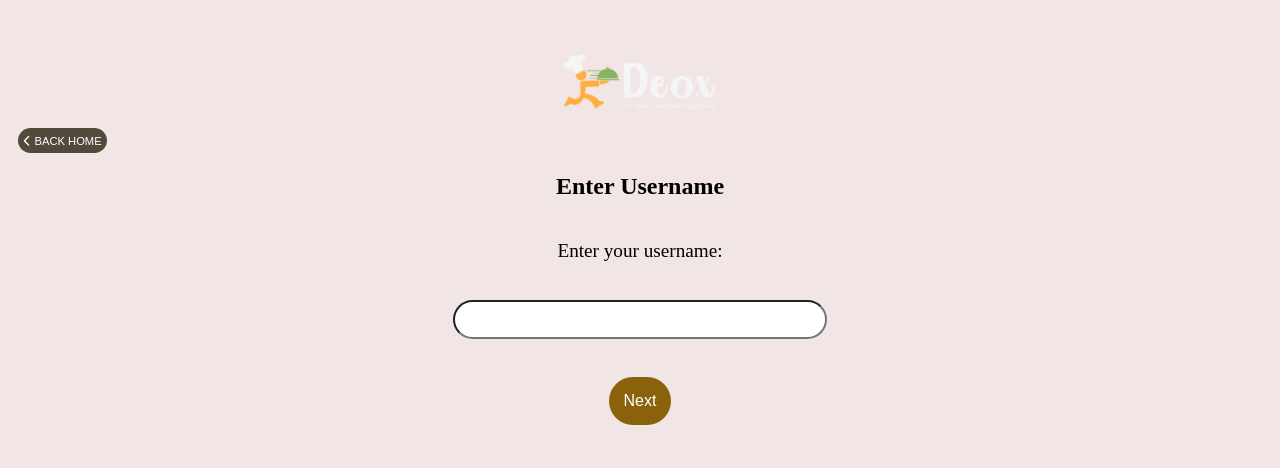
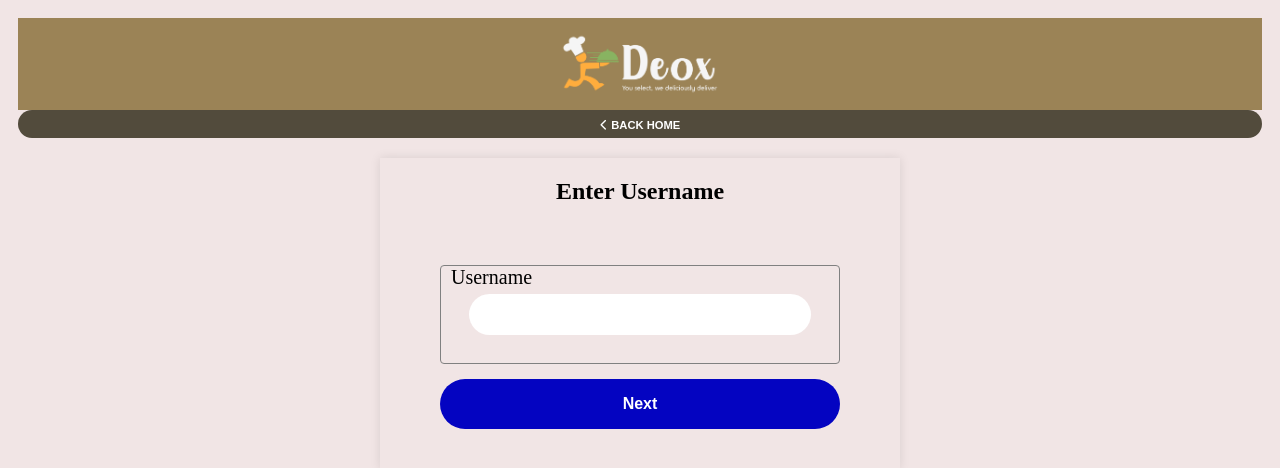
Before and after one commit to Thomas-m-waka/food_ordering_system, a Django app: page /members/enter_username in a window 1280 px wide. Shown: the top 468 px of the page. Run offline with Django 4.2, Linux system fonts and the light colour scheme.

Commit message:
Update enter_username.html

```diff
--- a/members/templates/authenticate/enter_username.html
+++ b/members/templates/authenticate/enter_username.html
@@ -2,23 +2,242 @@
 {%load static%}
 
 {%block content%}
-<br>
-    <img src="{% static 'images/White_Deox_Logo@4x.png'%}" class="logo">
+
+<style>
+    .container-wrapper {
+    display: flex;
+    justify-content: center;
+    align-items: center;
+    margin-top:20px;
+}
+
+.container {
+    text-align: center;
+    box-shadow: 0 0 10px rgba(3, 3, 3, 0.1);
+
+}
+.container h2{
+
+    margin-bottom:0;
+}
+
+.myform {
+    width: 400px;
+    padding: 40px;
+    margin-bottom:0;
+}
+
+.submit_button {
+    width: 400px;
+    border-radius: 20px;
+    padding: 0;
+    margin-top: 0;
+    cursor: pointer;
+    margin-bottom:0;
+}
+
+.form_class {
+    margin-bottom: 15px;
+    display: flex;
+    align-items: center;
+    justify-content: flex-start;
+    padding: 8px;
+    border-radius: 4px;
+    border: 1px solid gray;
+    transition: box-shadow 0.3s ease;
+    position: relative;
+}
+
+.form_class input[type='text'],
+.form_class input[type='password'],
+.form_class input[type='email'] {
+    width: calc(100% - 20px);
+    border: none;
+    padding: 10px;
+    font-size: 18px;
+    transition: border-color 0.3s ease;
+}
+
+.form_class input[type='text']:focus,
+.form_class input[type='password']:focus,
+.form_class input[type='email']:focus {
+    font-size: 18px;
+    outline: none;
+}
+
+.form_class:focus-within {
+    border: 2.5px solid rgb(45, 102, 235);
+    box-shadow: 0 0 10px rgba(45, 102, 235, 0.5);
+}
+
+.form_class label {
+    position: absolute;
+    left: 10px;
+    top: 40%;
+    transform: translateY(-0%);
+    transition: top 0.3s ease, font-size 0.3s ease;
+    font-size: 18px;
+    margin-bottom: 4px;
+}
+
+.form_class input[type='text']:focus + label,
+.form_class input[type='text']:valid + label,
+.form_class input[type='password']:focus + label,
+.form_class input[type='password']:valid + label,
+.form_class input[type='email']:focus + label,
+.form_class input[type='email']:valid + label {
+    top: 0;
+    font-size: 20px;
+}
+
+button {
+    background-color: rgb(4, 4, 193);
+    color: #fff;
+    border: none;
+    width: 100%;
+    padding: 16px;
+    font-size: 16px;
+    font-weight: bold;
+    cursor: pointer;
+    border-radius: 40px;
+}
+
+.submit_button button:hover {
+    background-color: rgb(17, 149, 231);
+}
+
+.account a {
+    font-size: 20px;
+    margin-left: 6px;
+    text-decoration: none;
+    padding: 2px;
+    cursor: pointer;
+    color: blue;
+    transition: box-shadow 0.3s ease;
+}
+
+.account a:hover {
+    background-color: white;
+    padding: 5px;
+    border-radius: 4px;
+    color: blue;
+    box-shadow: 0 0 10px rgba(45, 102, 235, 0.5);
+}
+
+.account {
+    display: flex;
+    margin-left: 10px;
+    margin-top:0;
+}
+
+
+
+
+.error{
+    color:red;
+    list-style: none;
+}
+.mess li{
+    color:red;
+    list-style: none;
+    font-size:18px;
+}
+
+.accounte{
+    display: flex;
+    margin-left: 10px;
+    margin-top:0;
+    margin-bottom:0;
+
+}
+.accounte a{
+    text-decoration:none;
+    font-size:18px;
+    margin-bottom:0;
+    font-weight:600;
+    transition:0.3 ease;
+}
+.accounte a:hover{
+    background-color: rgb(109, 109, 238);
+    color:white;
+    padding:2px;
+    border-radius:2px;
+
+}
+.dd{
+    top:0;
+   background-color:#9b8356;
+}
+
+.dd .logo{
+    background-color:#9b8356;}
+/* mobile view */
+@media only screen and (max-width: 600px) {
+    .container {
+        padding: 10px;
+        width: 100%;
+    }
+
+    .myform {
+        width: 90%;
+        padding: 20px;
+    }
+
+    .submit_button {
+        width: 100%;
+    }
+
+    .form_class {
+        padding: 8px;
+    }
+
+    .form_class label {
+        font-size: 16px;
+    }
+
+    .form_class input[type='text'],
+    .form_class input[type='password'],
+    .form_class input[type='email'] {
+        font-size: 16px;
+    }
+
+    button {
+        font-size: 14px;
+    }
+}
+</style>
+
+<div class="dd">
+    <img src="{% static 'images/White_Deox_Logo@4x.png'%}"  class="logo">
+   </div>
     <button class="back-btn">
         <a href="{% url 'index'%}"><i class="fa-solid fa-chevron-left "></i>
             BACK HOME
         </a>
     </button>
-<center>
-    <div class="verification">
-        <!--update password form-->
+
+
+<div class="container-wrapper">
+    <div class="container">
         <h2>Enter Username</h2>
-        <form action="{% url 'get-phone'%}" method="POST" class="myform">
-            {%csrf_token%}
-            <label for="username">Enter your username:</label><br>
-            <input type="text" id="username" name="username"><br><br>
-            <button type="submit" class="my-button">Next</button>
-        </form>
-    </div>
-</center>
+
+        {% if messages %}
+        <ul class="mess">
+            {% for message in messages %}
+                <li>{{ message }}</li>
+            {% endfor %}
+        </ul>
+    {% endif %}
+    <form action="{% url 'get-phone'%}" method="POST" class="myform">
+            {% csrf_token %}
+            <div class="form_class">
+                <input type="text" id="username" name="username">
+                <label for="Username">Username</label>
+            </div>
+             <div class="submit_button">
+                <button type="submit">Next</button>
+            </div>
+    </form>
+        </div>
+</div>
 {%endblock%}
```
